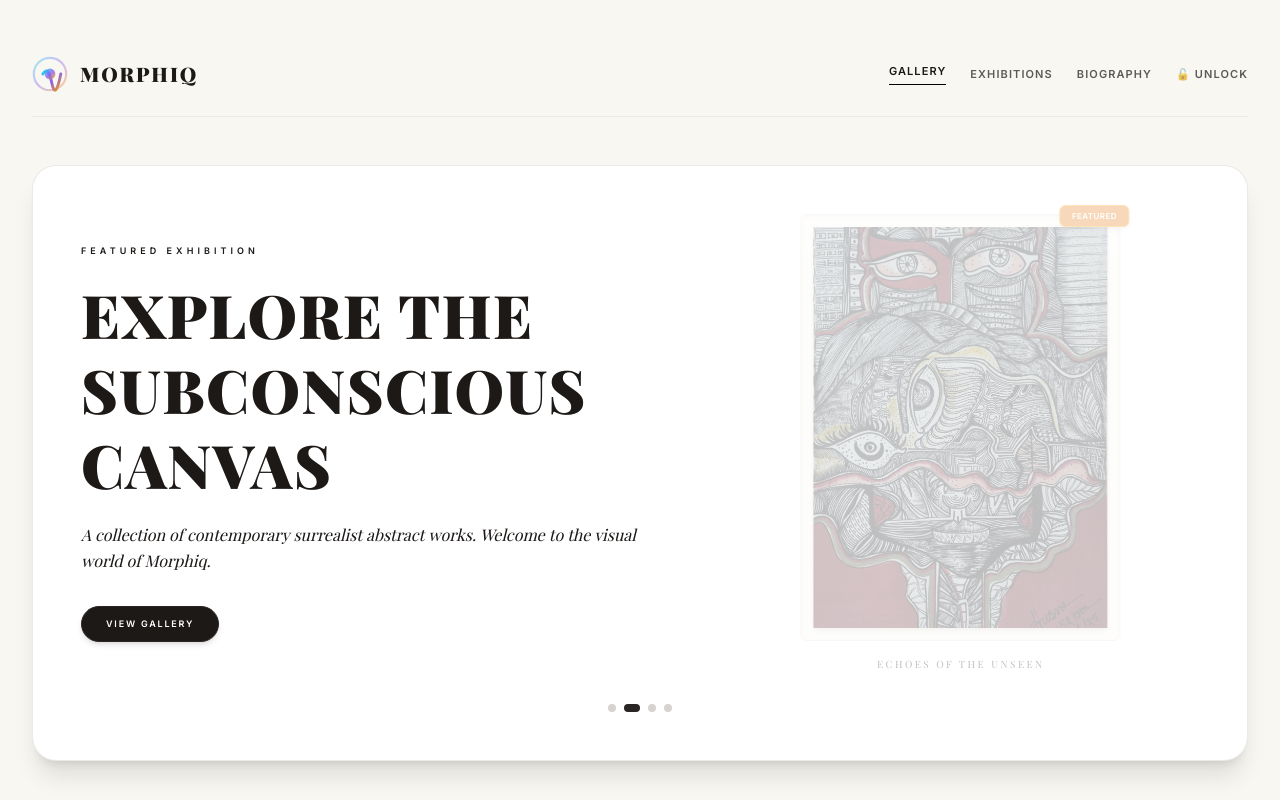
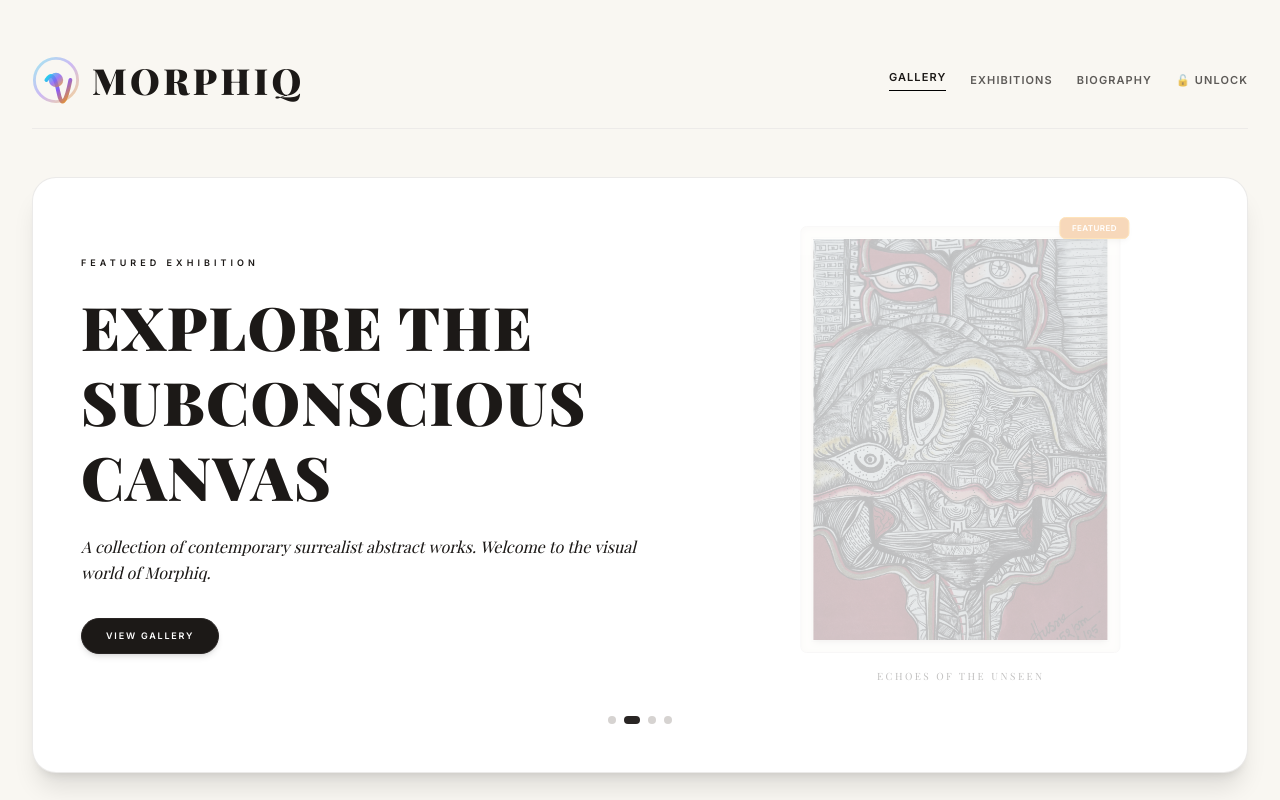
Before and after one commit to Rumpakoley/art_galary_shabnam, a React (Vite) app: page / in a window 1280 px wide. Shown: the top 800 px of the page. Built offline with nearby package versions, Linux system fonts and the light colour scheme; a web font is replaced by a local one.

Commit message:
Enlarge the Morphiq logo and brand name text in the header

```diff
--- a/src/App.tsx
+++ b/src/App.tsx
@@ -251,7 +251,7 @@ export default function App() {
           {/* Unified Logo & Artist Title */}
           <div className="flex items-center gap-3 w-full md:w-auto justify-center md:justify-start">
             {/* Abstract logo emblem SVG */}
-            <div className="w-9 h-9 shrink-0 relative">
+            <div className="w-11 h-11 md:w-12 md:h-12 shrink-0 relative">
               <svg viewBox="0 0 100 100" className="w-full h-full">
                 <defs>
                   <linearGradient id="logoGradHeader" x1="0%" y1="0%" x2="100%" y2="100%">
@@ -276,7 +276,7 @@ export default function App() {
               </svg>
             </div>
              <div className="flex flex-col text-left">
-              <span className={`font-serif text-xl font-black tracking-widest leading-none uppercase ${
+              <span className={`font-serif text-2xl sm:text-3xl md:text-4xl font-black tracking-widest leading-none uppercase ${
                 theme === 'funky' ? 'text-white text-glow-cyan' : ''
               }`}>
                 {artistProfile.name}
```
